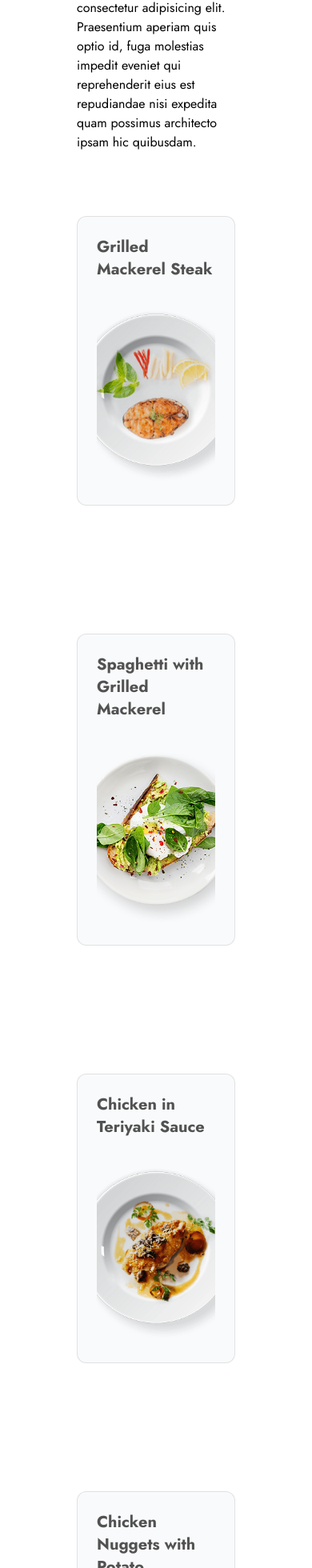
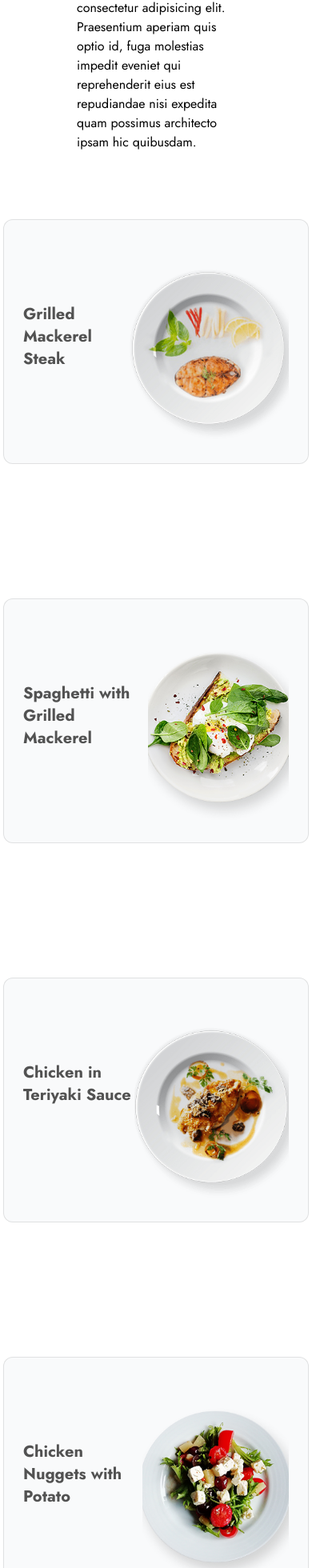
Before and after one commit to SaadAfzaldev/project-restaurant, a Next.js app: page / in a window 390 px wide. Shown: the part 1387-3347 px from the top of the page at 80% size. Built offline with nearby package versions, Linux system fonts and the light colour scheme.

Commit message:
card on mobile fixed

```diff
--- a/src/app/components/explore.tsx
+++ b/src/app/components/explore.tsx
@@ -12,12 +12,12 @@ export default function Explore() {
             <p className='mt-10'>
                 Lorem ipsum dolor sit amet consectetur adipisicing elit. Praesentium aperiam quis optio id, fuga molestias impedit eveniet qui reprehenderit eius est repudiandae nisi expedita quam possimus architecto ipsam hic quibusdam.
             </p>
-            <div className='flex flex-col md:flex-row md:flex-wrap md:gap-5 '>
-                <CardContainer className="inter-var ">
-                    <CardBody className="bg-gray-50 relative group/card  dark:hover:shadow-2xl dark:hover:shadow-emerald-500/[0.1] dark:bg-black dark:border-white/[0.2] border-black/[0.1] w-auto sm:w-[30rem] h-auto rounded-xl p-6 border  ">
+            <div className='flex flex-col md:flex-row md:flex-wrap md:gap-6'>
+                <CardContainer className="inter-var w-screen sm:w-[30rem] p-1">
+                    <CardBody className="bg-gray-50 relative group/card  dark:hover:shadow-2xl dark:hover:shadow-emerald-500/[0.1] dark:bg-black dark:border-white/[0.2] border-black/[0.1] w-auto sm:w-[30rem] h-auto rounded-xl p-6 border flex justify-ec">
                     <CardItem
                         translateZ="50"
-                    className="text-xl font-bold text-neutral-600 dark:text-white"
+                    className="text-xl font-bold text-neutral-600 dark:text-white items-center pt-20"
                     >
                         Grilled Mackerel Steak
                     </CardItem>
@@ -32,11 +32,11 @@ export default function Explore() {
                     </CardItem>
                 </CardBody>
                 </CardContainer>
-                <CardContainer className="inter-var">
-                    <CardBody className="bg-gray-50 relative group/card  dark:hover:shadow-2xl dark:hover:shadow-emerald-500/[0.1] dark:bg-black dark:border-white/[0.2] border-black/[0.1] w-auto sm:w-[30rem] h-auto rounded-xl p-6 border  ">
+                <CardContainer className="inter-var w-screen sm:w-[30rem] p-1">
+                    <CardBody className="bg-gray-50 relative group/card  dark:hover:shadow-2xl dark:hover:shadow-emerald-500/[0.1] dark:bg-black dark:border-white/[0.2] border-black/[0.1] w-auto sm:w-[30rem] h-auto rounded-xl p-6 border flex">
                         <CardItem
                             translateZ="50"
-                        className="text-xl font-bold text-neutral-600 dark:text-white"
+                        className="text-xl font-bold text-neutral-600 dark:text-white pt-20"
                         >
                             Spaghetti with Grilled Mackerel
                         </CardItem>
@@ -54,12 +54,11 @@ export default function Explore() {
 
             </div>
             <div className='flex flex-col md:flex-row md:flex-wrap md:gap-5 '>
-
-                <CardContainer className="inter-var">
-                    <CardBody className="bg-gray-50 relative group/card  dark:hover:shadow-2xl dark:hover:shadow-emerald-500/[0.1] dark:bg-black dark:border-white/[0.2] border-black/[0.1] w-auto sm:w-[30rem] h-auto rounded-xl p-6 border  ">
+                <CardContainer className="inter-var w-screen sm:w-[30rem] p-1">
+                    <CardBody className="bg-gray-50 relative group/card  dark:hover:shadow-2xl dark:hover:shadow-emerald-500/[0.1] dark:bg-black dark:border-white/[0.2] border-black/[0.1] w-auto sm:w-[30rem] h-auto rounded-xl p-6 border flex">
                         <CardItem
                             translateZ="50"
-                        className="text-xl font-bold text-neutral-600 dark:text-white"
+                        className="text-xl font-bold text-neutral-600 dark:text-white pt-20"
                         >
                             Chicken in Teriyaki Sauce
                         </CardItem>
@@ -74,11 +73,11 @@ export default function Explore() {
                         </CardItem>
                     </CardBody>
                 </CardContainer>
-                <CardContainer className="inter-var">
-                    <CardBody className="bg-gray-50 relative group/card  dark:hover:shadow-2xl dark:hover:shadow-emerald-500/[0.1] dark:bg-black dark:border-white/[0.2] border-black/[0.1] w-auto sm:w-[30rem] h-auto rounded-xl p-6 border  ">
+                <CardContainer className="inter-var w-screen sm:w-[30rem] p-1">
+                    <CardBody className="bg-gray-50 relative group/card  dark:hover:shadow-2xl dark:hover:shadow-emerald-500/[0.1] dark:bg-black dark:border-white/[0.2] border-black/[0.1] w-auto sm:w-[30rem] h-auto rounded-xl p-6 border flex">
                         <CardItem
                             translateZ="50"
-                        className="text-xl font-bold text-neutral-600 dark:text-white"
+                        className="text-xl font-bold text-neutral-600 dark:text-white pt-20"
                         >
                             Chicken Nuggets with Potato
                         </CardItem>
```
Also changed, not shown: src/app/coming/page.tsx (line endings or trailing spaces).
